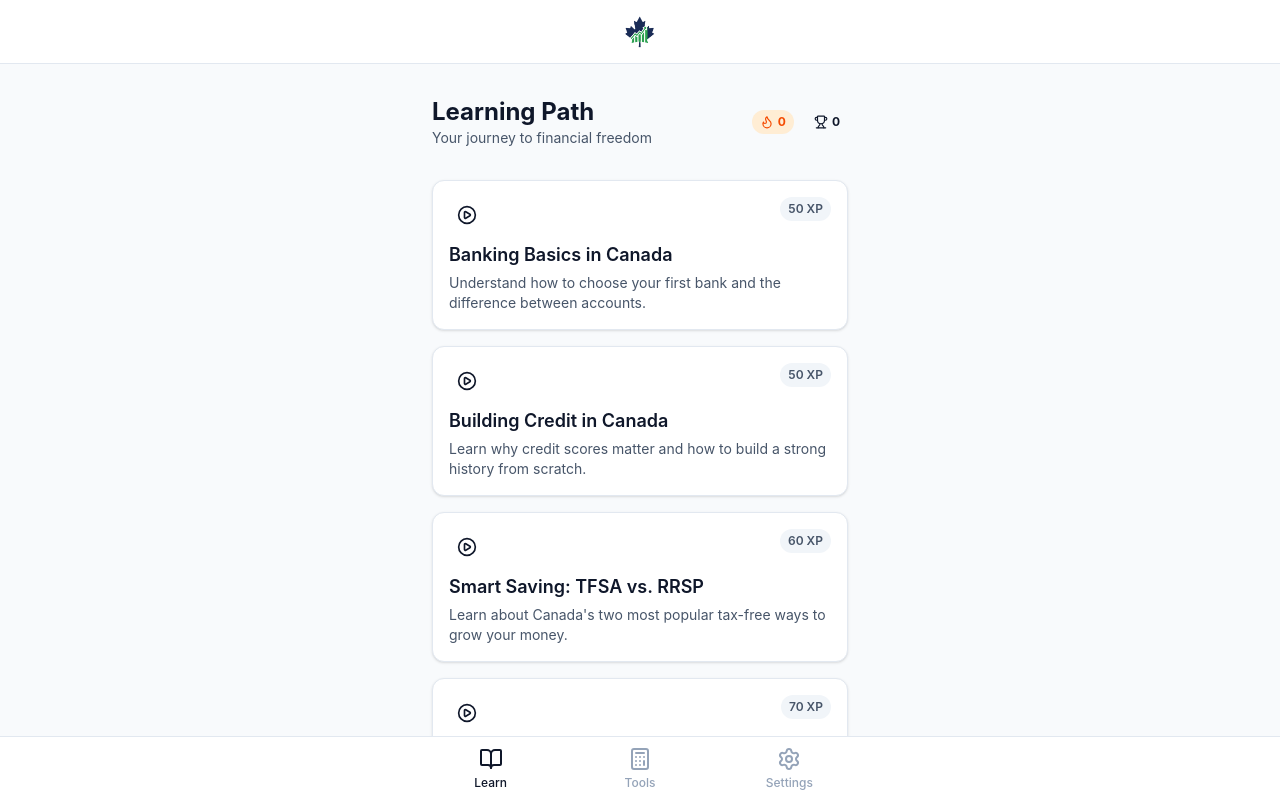
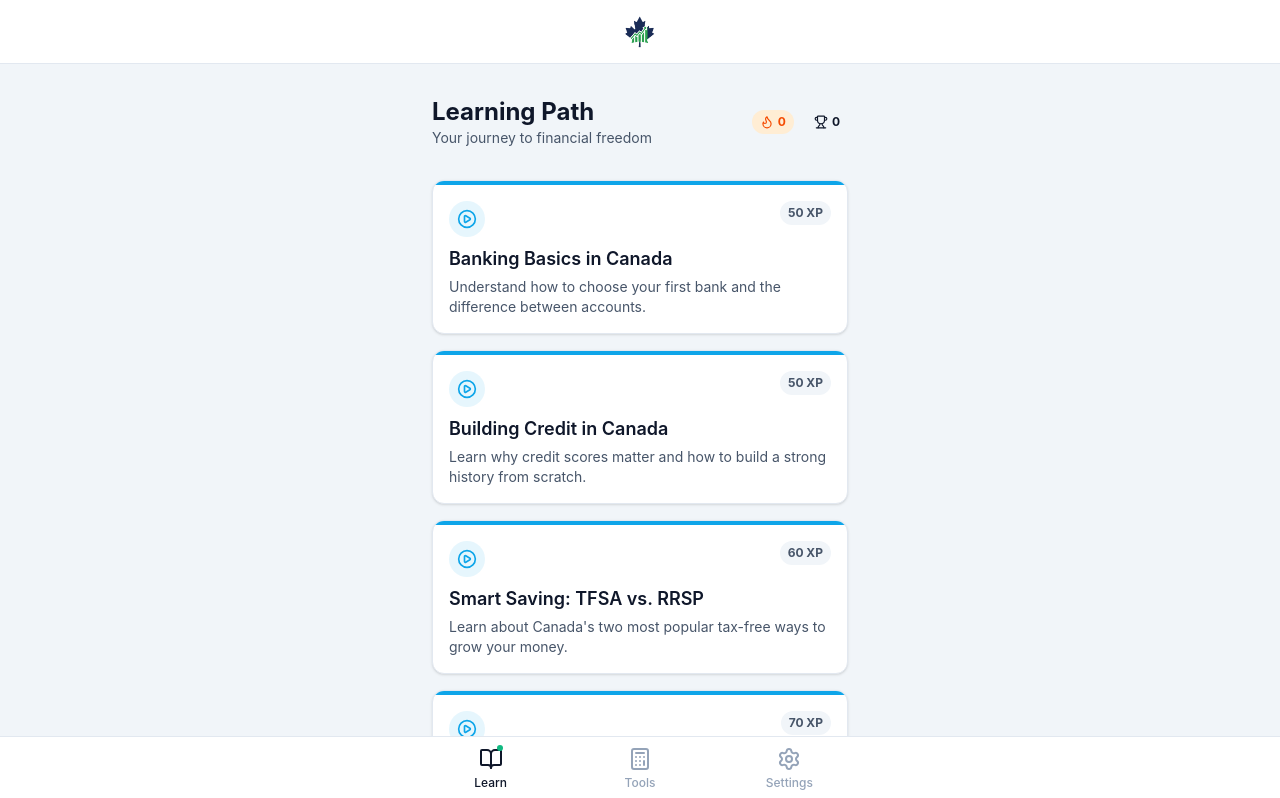
Before and after one commit to davidlealb/financial-educator, a React (Vite) app: page / in a window 1280 px wide. Shown: the top 798 px of the page. Built offline with nearby package versions, Linux system fonts and the light colour scheme.

Commit message:
feat: Add global Tailwind CSS theming, bottom navigation, and lesson card components.

```diff
--- a/src/components/layout/BottomNav.jsx
+++ b/src/components/layout/BottomNav.jsx
@@ -5,12 +5,19 @@ const NavItem = ({ to, icon: Icon, label }) => (
     <NavLink
         to={to}
         className={({ isActive }) =>
-            `flex flex-col items-center justify-center w-full h-full space-y-1 transition-colors ${isActive ? 'text-primary' : 'text-text-muted hover:text-text-secondary'
+            `relative flex flex-col items-center justify-center w-full h-full space-y-1 transition-colors ${isActive ? 'text-deep-navy' : 'text-text-muted hover:text-text-secondary'
             }`
         }
     >
-        <Icon size={24} />
-        <span className="text-xs font-medium">{label}</span>
+        {({ isActive }) => (
+            <>
+                {isActive && (
+                    <span className="absolute top-2 right-1/2 translate-x-3 w-1.5 h-1.5 bg-emerald-green rounded-full" />
+                )}
+                <Icon size={24} />
+                <span className="text-xs font-medium">{label}</span>
+            </>
+        )}
     </NavLink>
 );
 
--- a/src/components/lessons/LessonCard.jsx
+++ b/src/components/lessons/LessonCard.jsx
@@ -6,25 +6,32 @@ export default function LessonCard({ lesson, status }) {
     const isCompleted = status === 'completed';
 
     return (
-        <div className={`relative p-4 rounded-xl border transition-all ${isLocked
-                ? 'bg-slate-50 border-slate-200 opacity-75'
-                : 'bg-surface border-slate-200 shadow-sm hover:shadow-md hover:border-primary/20 cursor-pointer'
+        <div className={`relative bg-surface rounded-xl overflow-hidden transition-all duration-300 ${isLocked
+            ? 'opacity-75 border border-slate-200'
+            : `shadow-sm hover:shadow-md cursor-pointer ${isCompleted ? 'border-2 border-emerald-green' : 'border border-slate-200'}`
             }`}>
+
+            {/* Progress Indicator (Sky Blue Line) for Active/In-Progress lessons */}
+            {!isLocked && !isCompleted && (
+                <div className="absolute top-0 left-0 right-0 h-1 bg-sky-blue" />
+            )}
+
+            <div className="p-4 pt-5">
                 <div className="flex items-start justify-between mb-2">
-                <div className={`p-2 rounded-full ${isCompleted ? 'bg-primary/10 text-primary' :
-                        isLocked ? 'bg-slate-200 text-text-muted' : 'bg-secondary/10 text-secondary'
+                    <div className={`p-2 rounded-full ${isCompleted ? 'bg-emerald-green/10 text-emerald-green' :
+                        isLocked ? 'bg-slate-100 text-text-muted' : 'bg-sky-blue/10 text-sky-blue'
                         }`}>
                         {isCompleted ? <CheckCircle size={20} /> :
                             isLocked ? <Lock size={20} /> : <PlayCircle size={20} />}
                     </div>
                     {!isLocked && (
-                    <span className="text-xs font-semibold px-2 py-1 rounded-full bg-slate-100 text-text-secondary">
+                        <span className={`text-xs font-bold px-2 py-1 rounded-full ${isCompleted ? 'text-emerald-green bg-emerald-green/10' : 'bg-slate-100 text-text-secondary'}`}>
                             {lesson.xpReward} XP
                         </span>
                     )}
                 </div>
 
-            <h3 className={`font-semibold text-lg mb-1 ${isLocked ? 'text-text-muted' : 'text-text-primary'}`}>
+                <h3 className={`font-semibold text-lg mb-1 ${isLocked ? 'text-text-muted' : 'text-deep-navy'}`}>
                     {lesson.title}
                 </h3>
                 <p className="text-sm text-text-secondary line-clamp-2">
@@ -39,5 +46,6 @@ export default function LessonCard({ lesson, status }) {
                     />
                 )}
             </div>
+        </div>
     );
 }
--- a/src/index.css
+++ b/src/index.css
@@ -9,12 +9,16 @@
   --color-secondary-DEFAULT: #eab308;
   --color-secondary-dark: #ca8a04;
 
-  --color-background: #f8fafc;
+  --color-background: #f1f5f9;
   --color-surface: #ffffff;
 
   --color-text-primary: #0f172a;
   --color-text-secondary: #475569;
   --color-text-muted: #94a3b8;
+
+  --color-deep-navy: #0f172a;
+  --color-sky-blue: #0ea5e9;
+  --color-emerald-green: #10b981;
 
   --font-sans: Inter, system-ui, sans-serif;
 }
```
Lines whose indentation alone changed are shown as unchanged.
